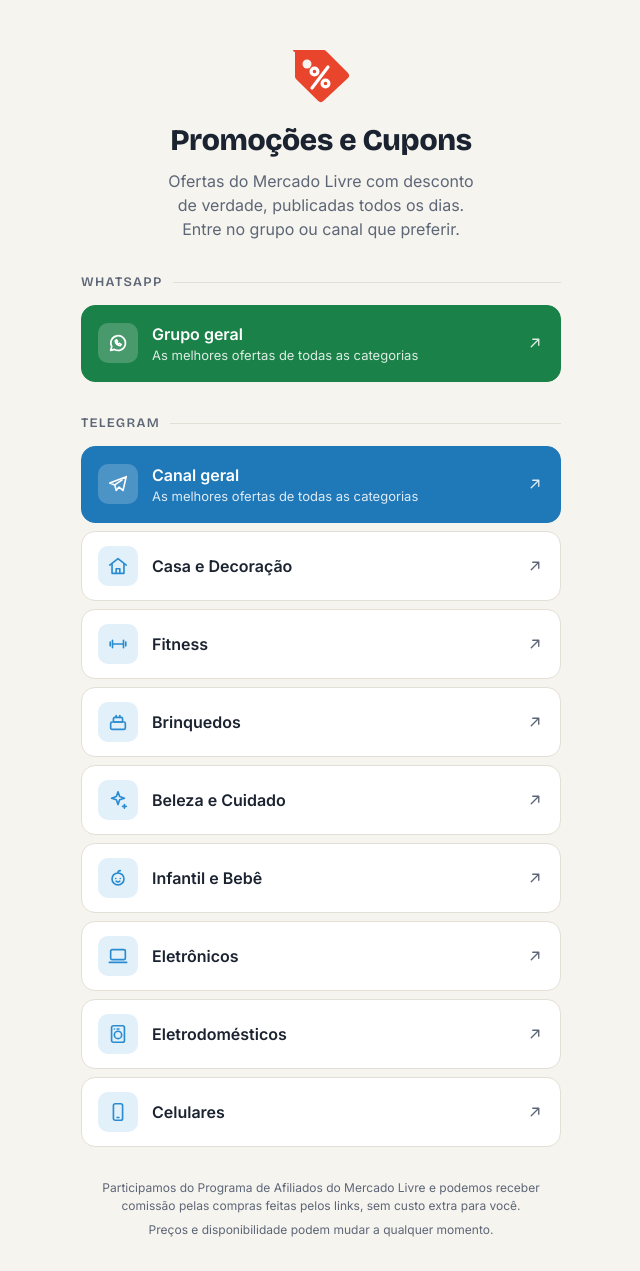
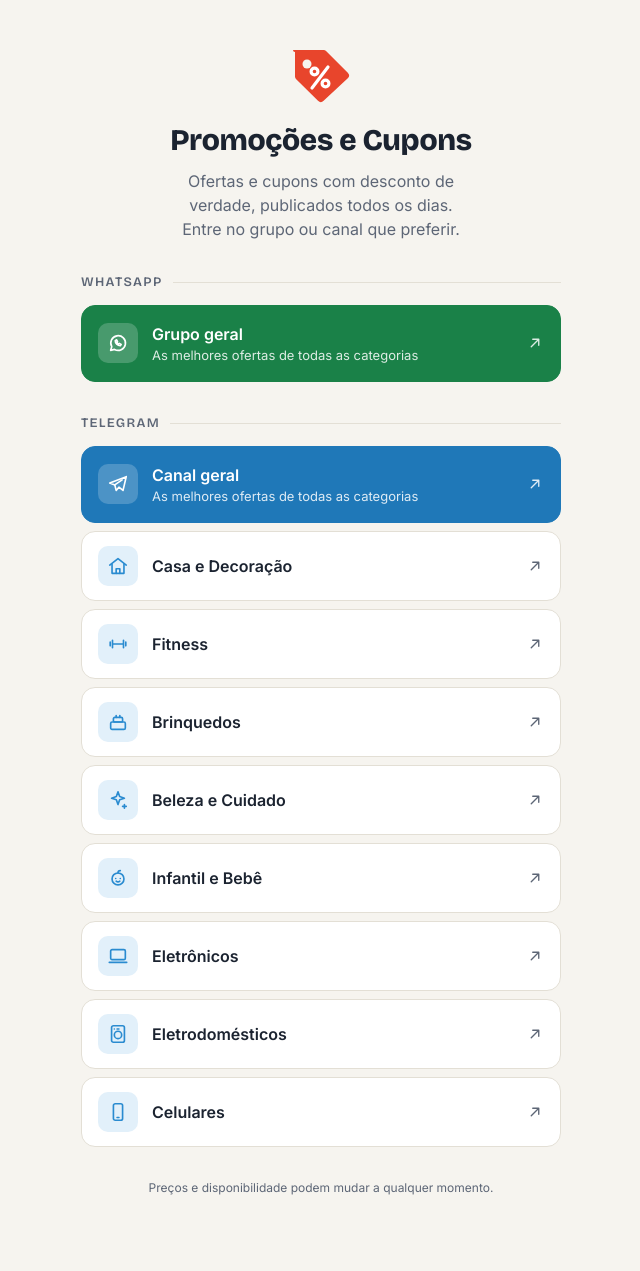
Before and after one commit to alexandresafilho90/promocoesecupons, a plain HTML site: page index.html in a window 1280 px wide. Shown: the whole page, without its empty margins (319-959 px from the left). After the commit the page ends 1229 px from the top, so only its background shows below. Drawn offline with nearby package versions, Linux system fonts and the light colour scheme.

Commit message:
Texto genérico da página
Co-Authored-By: Claude Sonnet 5.5 <noreply@anthropic.com>

```diff
--- a/index.html
+++ b/index.html
@@ -3,7 +3,7 @@
 <head>
 <meta charset="utf-8">
 <meta name="viewport" content="width=device-width, initial-scale=1, viewport-fit=cover">
-<meta name="description" content="Ofertas do Mercado Livre com desconto, todos os dias. Entre nos grupos de WhatsApp e canais de Telegram.">
+<meta name="description" content="Ofertas e cupons com desconto, todos os dias. Entre nos grupos de WhatsApp e canais de Telegram.">
 <meta name="color-scheme" content="light dark">
 <title>Promoções e Cupons</title>
 <meta name="claude:viewport-fit-sides" content="cover">
@@ -121,7 +121,7 @@
       </g>
     </svg>
     <h1>Promoções e Cupons</h1>
-    <p class="lead">Ofertas do Mercado Livre com desconto de verdade, publicadas todos os dias. Entre no grupo ou canal que preferir.</p>
+    <p class="lead">Ofertas e cupons com desconto de verdade, publicados todos os dias. Entre no grupo ou canal que preferir.</p>
   </header>
 
   <section class="wa" aria-labelledby="h-wa">
@@ -135,7 +135,6 @@
   </section>
 
   <footer>
-    <p>Participamos do Programa de Afiliados do Mercado Livre e podemos receber comissão pelas compras feitas pelos links, sem custo extra para você.</p>
     <p>Preços e disponibilidade podem mudar a qualquer momento.</p>
   </footer>
 </div>
```
